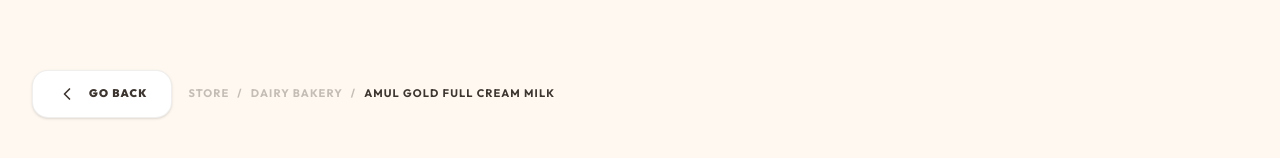
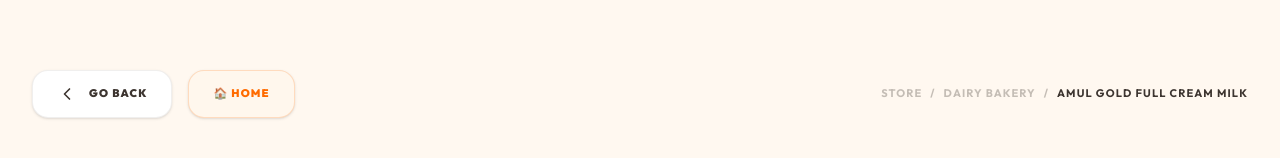
Before and after one commit to preetham-18-developer/SuperMarket, a Next.js app: page /product/amul-gold-full-cream-milk in a window 1280 px wide. Shown: the part 180-338 px from the top of the page. Built offline with nearby package versions, Linux system fonts and the light colour scheme; grey boxes are pictures that could not be loaded.

Commit message:
feat: add back-to-home navigation and optimize intro animation session logic

```diff
--- a/app/page.tsx
+++ b/app/page.tsx
@@ -4,13 +4,14 @@ import { useState, useEffect, useMemo } from 'react';
 import Image from 'next/image';
 import Link from 'next/link';
 import { motion, AnimatePresence } from 'framer-motion';
+import { useStore, PRODUCTS, CATEGORIES } from '@/lib/store';
 import {
   ArrowRight, Sparkles, ChevronLeft, ChevronRight,
   Truck, ShieldCheck, Clock, Star, Zap
 } from 'lucide-react';
 import ProductCard from '@/components/ProductCard';
 import {
-  PRODUCTS, CATEGORIES, BANNERS,
+  BANNERS,
   getFeaturedProducts, getBestSellers, getDeals, getNewArrivals
 } from '@/lib/data';
 import dynamic from 'next/dynamic';
@@ -41,7 +42,8 @@ const productFetcher = (key: string) => {
 export default function Home() {
   const [bannerIdx, setBannerIdx] = useState(0);
   const [activeCategory, setActiveCategory] = useState('all');
-  const [showIntro, setShowIntro] = useState(true);
+  const introShown = useStore((s) => s.introShown);
+  const setIntroShown = useStore((s) => s.setIntroShown);
 
   // ── SWR FOR CATEGORY BROWSING (PHASE 6: UX Optimization) ──
   const { data: categoryProducts, error, isLoading } = useSWR(
@@ -50,15 +52,8 @@ export default function Home() {
     { revalidateOnFocus: false, dedupingInterval: 60000 }
   );
 
-  // Check if intro has been shown this session
-  useEffect(() => {
-    const hasShown = sessionStorage.getItem('supermarket-intro-shown');
-    if (hasShown) setShowIntro(false);
-  }, []);
-
   const handleIntroComplete = () => {
-    setShowIntro(false);
-    sessionStorage.setItem('supermarket-intro-shown', 'true');
+    setIntroShown(true);
   };
 
   // Auto-advance hero banner
@@ -77,7 +72,7 @@ export default function Home() {
   return (
     <>
       <AnimatePresence>
-        {showIntro && (
+        {!introShown && (
           <div className="fixed inset-0 z-[9999]">
             <IntroAnimation onComplete={handleIntroComplete} />
           </div>
@@ -86,7 +81,7 @@ export default function Home() {
 
       <motion.div
         initial={{ opacity: 0 }}
-        animate={{ opacity: showIntro ? 0 : 1 }}
+        animate={{ opacity: !introShown ? 0 : 1 }}
         transition={{ duration: 0.8, delay: 0.2 }}
         className="max-w-[1400px] mx-auto px-4 lg:px-8 space-y-20 pb-24 no-scroll-jank"
       >
--- a/app/product/[slug]/page.tsx
+++ b/app/product/[slug]/page.tsx
@@ -26,8 +26,8 @@ export default function ProductDetail({ params }: { params: Promise<{ slug: stri
 
   return (
     <div className="max-w-7xl mx-auto py-12 px-4 md:px-8">
-      {/* Breadcrumbs / Back */}
-      <div className="flex items-center gap-4 mb-10">
+      {/* Navigation Actions */}
+      <div className="flex flex-wrap items-center gap-4 mb-10">
         <motion.button
           whileHover={{ scale: 1.05 }}
           whileTap={{ scale: 0.95 }}
@@ -37,10 +37,23 @@ export default function ProductDetail({ params }: { params: Promise<{ slug: stri
           <ChevronLeft size={20} />
           Go Back
         </motion.button>
-        <div className="flex items-center gap-2 text-xs font-bold uppercase tracking-widest text-foreground/30">
-            <span>Store</span>
+
+        <Link href="/">
+          <motion.button
+            whileHover={{ scale: 1.05 }}
+            whileTap={{ scale: 0.95 }}
+            className="flex items-center gap-3 px-6 h-12 rounded-2xl bg-orange-50 border border-primary/20 text-primary hover:bg-primary hover:text-white transition-all shadow-sm font-black text-xs uppercase tracking-widest"
+          >
+            🏠 Home
+          </motion.button>
+        </Link>
+
+        <div className="flex items-center gap-2 text-xs font-bold uppercase tracking-widest text-foreground/30 ml-auto">
+            <Link href="/" className="hover:text-primary transition-colors">Store</Link>
             <span>/</span>
-            <span>{product.category_id?.replace('-', ' ') || product.categoryId?.replace('-', ' ') || 'General'}</span>
+            <Link href={`/products?category=${product.category_id || product.categoryId}`} className="hover:text-primary transition-colors">
+              {product.category_id?.replace('-', ' ') || product.categoryId?.replace('-', ' ') || 'General'}
+            </Link>
             <span>/</span>
             <span className="text-foreground">{product.name}</span>
         </div>
--- a/app/products/page.tsx
+++ b/app/products/page.tsx
@@ -15,8 +15,10 @@ import {
   SlidersHorizontal,
   LayoutGrid,
   ShoppingBag,
-  Star
+  Star,
+  ChevronLeft
 } from 'lucide-react';
+import Link from 'next/link';
 import { PRODUCTS, CATEGORIES } from '@/lib/data';
 import dynamic from 'next/dynamic';
 import { useDebounce } from '@/lib/hooks/useDebounce';
@@ -86,6 +88,22 @@ function ProductsContent() {
 
   return (
     <div className="max-w-[1400px] mx-auto px-4 lg:px-8 py-10 space-y-8 perf-gpu no-scroll-jank">
+      {/* Back to Home & Title */}
+      <div className="flex items-center gap-4 mb-6">
+        <Link href="/">
+           <motion.button
+             whileHover={{ scale: 1.05 }}
+             whileTap={{ scale: 0.95 }}
+             className="flex items-center gap-3 px-5 h-11 rounded-2xl bg-white border border-border-custom text-foreground-muted hover:bg-primary hover:text-white transition-all shadow-sm font-black text-xs uppercase tracking-widest"
+           >
+             <ChevronLeft size={18} />
+             Home
+           </motion.button>
+        </Link>
+        <span className="w-1.5 h-1.5 rounded-full bg-foreground/10" />
+        <p className="text-[10px] font-black uppercase tracking-[0.2em] text-foreground/30">Store Catalog</p>
+      </div>
+
       {/* Search & Header */}
       <div className="flex flex-col md:flex-row md:items-end justify-between gap-6">
         <div className="space-y-4 flex-1 max-w-xl">
@@ -95,7 +113,7 @@ function ProductsContent() {
               : CATEGORIES.find(c => c.id === selectedCategory)?.name || 'Products'
             }
           </h1>
-          <div className="relative group overflow-hidden rounded-2xl border border-border-custom bg-white transition-all focus-within:ring-4 focus-within:ring-primary/10">
+          <div className="relative group overflow-hidden rounded-2xl border border-border-strong bg-white transition-all focus-within:ring-4 focus-within:ring-primary/10">
             <Search className="absolute left-4 top-1/2 -translate-y-1/2 text-foreground-muted" size={18} />
             <input
               type="text"
--- a/lib/store.ts
+++ b/lib/store.ts
@@ -56,6 +56,7 @@ interface StoreState {
   toast: Toast;
   cartDrawerOpen: boolean;
   searchQuery: string;
+  introShown: boolean;
 
   // Cart actions
   addToCart: (product: Product) => void;
@@ -89,6 +90,7 @@ interface StoreState {
   setCartDrawerOpen: (open: boolean) => void;
   setSearchQuery: (q: string) => void;
   setDefaultAddress: (addressId: string) => void;
+  setIntroShown: (shown: boolean) => void;
 }
 
 // ─── STORE ───────────────────────────────────────────────────────────────────
@@ -106,6 +108,7 @@ export const useStore = create<StoreState>()(
       toast: { show: false, message: '', type: 'success' },
       cartDrawerOpen: false,
       searchQuery: '',
+      introShown: false,
 
       // ── Cart ──────────────────────────────────────────────────────────────
 
@@ -268,6 +271,7 @@ export const useStore = create<StoreState>()(
 
       setCartDrawerOpen: (open) => set({ cartDrawerOpen: open }),
       setSearchQuery: (q) => set({ searchQuery: q }),
+      setIntroShown: (shown) => set({ introShown: shown }),
     }),
     {
       name: 'anti-gravity-store',
```
